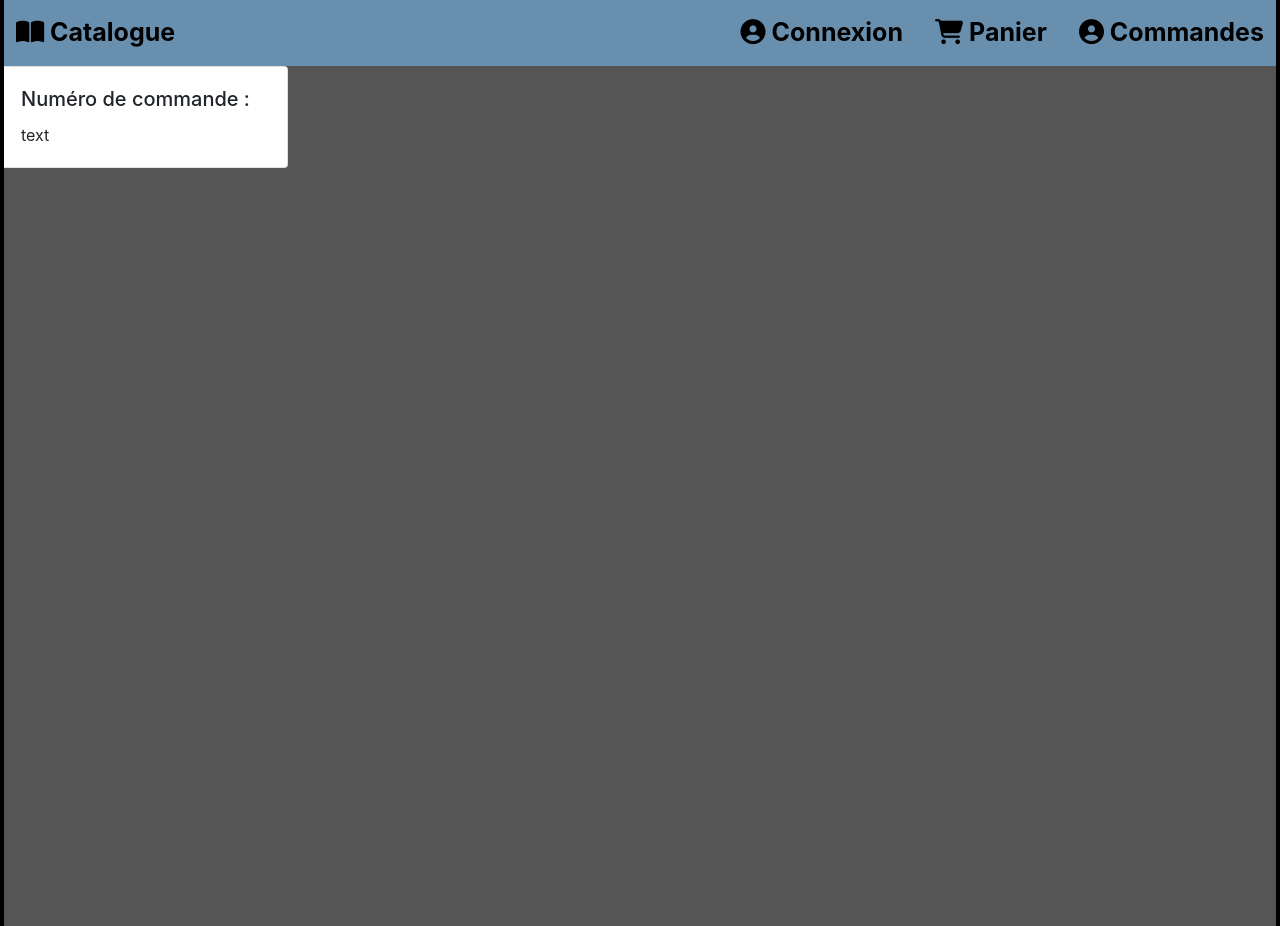
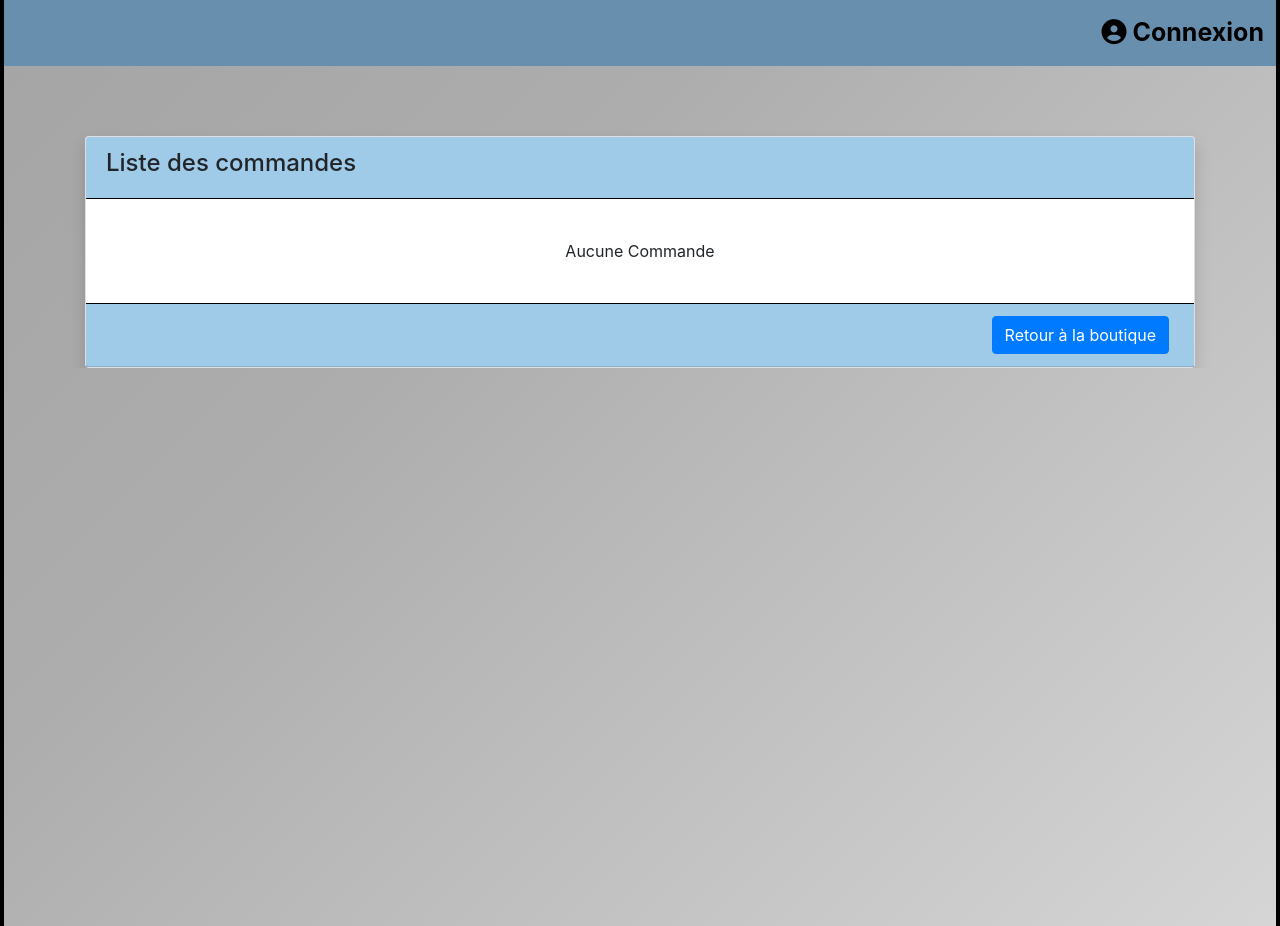
Before and after one commit to Risek783/Ultrastock-, a PHP site: page /pages/commande.php in a window 1280 px wide. Run offline with PHP 8.4, Linux system fonts and the light colour scheme; data comes from the database, SQL or seed files in the repository; some libraries are stand-ins or nearby versions.

Commit message:
Liste des commandes

```diff
--- a/css/style.css
+++ b/css/style.css
@@ -199,6 +199,21 @@ body {
   overflow-y: auto;
 }
 
+.article_produit::-webkit-scrollbar {
+  width: 8px;
+  height: 8px;
+}
+
+.article_produit::-webkit-scrollbar-track {
+  background-color: rgba(0, 0, 0, 0.4);
+  border-radius: 10px;
+}
+
+.article_produit::-webkit-scrollbar-thumb {
+  background-color: #dfdfdf;
+  border-radius: 10px;
+}
+
 .collapsible {
   background: rgba(88, 164, 214, 0.568);
   color: white;
@@ -240,7 +255,6 @@ body {
   color: white;
   cursor: pointer;
   padding: 8px;
-  height: 5vh;
   width: 100%;
   border: none;
   text-align: center;
@@ -258,12 +272,11 @@ body {
   color: white;
   cursor: pointer;
   padding: 8px;
-  width: 20%;
-  height: 40px;
   border: none;
   text-align: center;
   font-size: 18px;
   border-radius: 8px;
+  margin:2px
 
 }
 
--- a/modeles/Utilisateurs.php
+++ b/modeles/Utilisateurs.php
@@ -3,9 +3,6 @@ require_once('../modeles/Modele.php');
 
 class Utilisateurs extends Modele
 {
-    public function getUserInfo()
-    {
-    }
 
     public function Log($email, $password)
     {
--- a/pages/commande.php
+++ b/pages/commande.php
@@ -1,17 +1,48 @@
 <?php
-include("../templates/header_home.php");
-require_once("../modeles/Affcommande.php");
-
-
-
+include("../templates/header_panier.php");
+require_once("../modeles/Commande.php");
 ?>
 
-<div class="card" style="width: 18rem;">
-  <div class="card-body">
-    <h5 class="card-title">Numéro de commande :</h5>
-    <p class="card-text">text</p>
-  </div>
-</div>
+<section class="background">
+    <div class="container panier_case">
+        <div class="card mt-4 shadow">
+            <div class="card-header" style="border-bottom: 1px solid black; background:rgba(88, 164, 214, 0.568)">
+                <h4>Liste des commandes</h4>
+            </div>
+
+              <div class="card-body">
+
+                  <ul class="list-group">
+                    <?php if (!empty($_SESSION["panier"])) {
+                      $Commande = new Commande;
+                    $user_id = $_SESSION['id'];
+                    $liste_commande = $Commande->getCommande($user_id);?>
+                      <?php foreach ($liste_commande as $commande) {
+                        $date = strtotime($commande['date']);?>
+
+                        <li class="list-group-item" style="border:none; margin-bottom:2px; margin-top:2px">
+                            <div class="card" style="border: 1px solid black;border-radius:15px;">
+                                <h6> <?= $commande['num_commande'] ?> </h6>
+                                <h6 ><?= date('d/m/Y', $date)?></h6>
+                            </div>
+                        </li>
+                        <?php }
+                    } else { ?>
+                      <div class="card-body" style="text-align:center;">
+                          Aucune Commande
+                      </div>
+                    <?php } ?>
+                  </ul>
+              </div>
+            <div class="card-header text-right"
+                style="border-top: 1px solid black; background:rgba(88, 164, 214, 0.568); align-items:center">
+                <a href="./accueil.php" class="btn btn-primary" style="float:right; margin-right:5px;">
+                    Retour à la boutique
+                </a>
+            </div>
+        </div>
+    </div>
+</section>
 
 
 <?php
```
Also changed, not shown: pages/accueil.php (+5 -6 lines).
